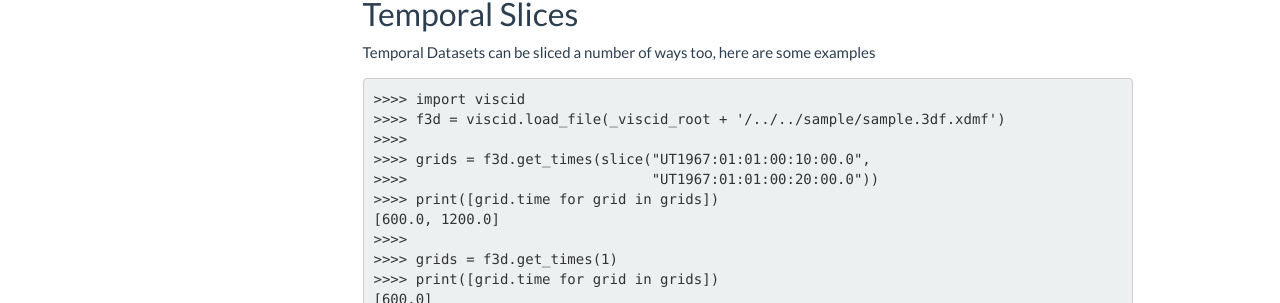
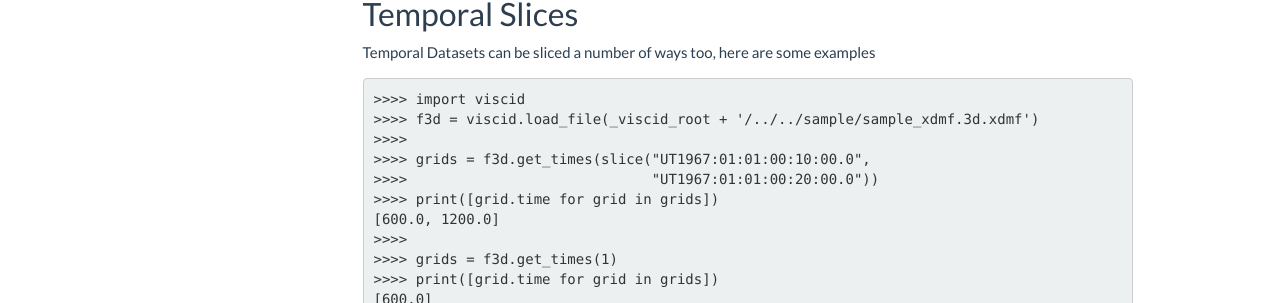
Before and after one commit to viscid-hub/Viscid, a Sphinx documentation site: the page built from doc/examples/slicing.rst, in a window 1280 px wide and 982 px high. Shown: the part 390-693 px from the top of the window. Built offline with Sphinx 7.4.7, drawn with Linux system fonts in a browser that asks for light colours.

Commit message:
small doc fixes

```diff
--- a/doc/examples/openggcm.rst
+++ b/doc/examples/openggcm.rst
@@ -15,7 +15,7 @@
 
     openggcm.GGCMGrid.mhd_to_gse_on_read = 'auto'
 
-    f3d = viscid.load_file(_viscid_root + '/../../sample/sample.3df.xdmf')
+    f3d = viscid.load_file(_viscid_root + '/../../sample/sample_xdmf.3d.xdmf')
     pp = f3d["pp"]["x = -20.0f:20.0f, y = 0.0f, z = -10.0f:10.0f"]
     mpl.plot(pp, plot_opts="log,x_-30_15", earth=True)
     mpl.plt.title(pp.format_time("UT"))
@@ -34,7 +34,7 @@
 
     openggcm.GGCMGrid.mhd_to_gse_on_read = 'auto'
 
-    f3d = viscid.load_file(_viscid_root + '/../../sample/sample.3df.xdmf')
+    f3d = viscid.load_file(_viscid_root + '/../../sample/sample_xdmf.3d.xdmf')
 
     ntimes = f3d.nr_times()
     t = [None] * ntimes
@@ -63,7 +63,7 @@
     import viscid
     from viscid.plot import mpl
 
-    iono_file = viscid.load_file(_viscid_root + '/../../sample/cen2000.iof.xdmf')
+    iono_file = viscid.load_file(_viscid_root + '/../../sample/sample_xdmf.iof.xdmf')
 
     fac_tot = 1e9 * iono_file["fac_tot"]
 
--- a/doc/examples/slicing.rst
+++ b/doc/examples/slicing.rst
@@ -13,11 +13,11 @@
     import viscid
     from viscid.plot import mpl
 
-    f3d = viscid.load_file(_viscid_root + '/../../sample/sample.3df.xdmf')
+    f3d = viscid.load_file(_viscid_root + '/../../sample/sample_xdmf.3d.xdmf')
 
     # Notice that slices by location are done by appending an 'f' to the
     # slice. This means "y=0" is not the same as "y=0f".
-    pp = f3d["pp"]["x = 50:-30, y = 0.0f, z = -10.0f:10.0f"]
+    pp = f3d["pp"]["x = 50:-12, y = 0.0f, z = -10.0f:10.0f"]
     mpl.plot(pp, style="contourf", levels=50, plot_opts="log,earth")
 
 Temporal Slices
@@ -28,7 +28,7 @@
 .. doctest::
 
     >>>> import viscid
-    >>>> f3d = viscid.load_file(_viscid_root + '/../../sample/sample.3df.xdmf')
+    >>>> f3d = viscid.load_file(_viscid_root + '/../../sample/sample_xdmf.3d.xdmf')
     >>>>
     >>>> grids = f3d.get_times(slice("UT1967:01:01:00:10:00.0",
     >>>>                             "UT1967:01:01:00:20:00.0"))
```
Also changed, not shown: doc/examples/plotting.rst (+4 -4 lines).
